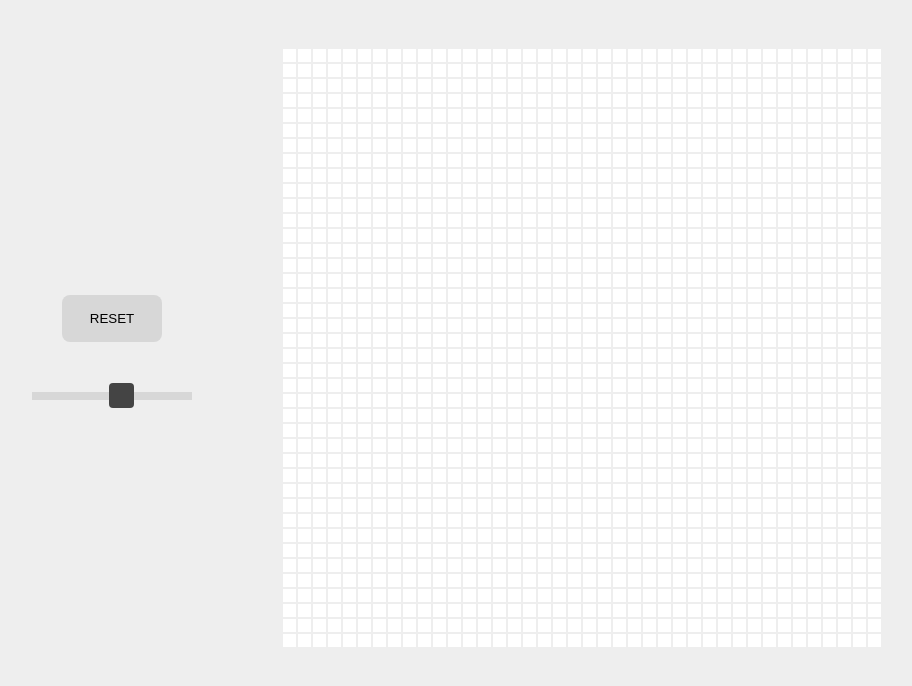
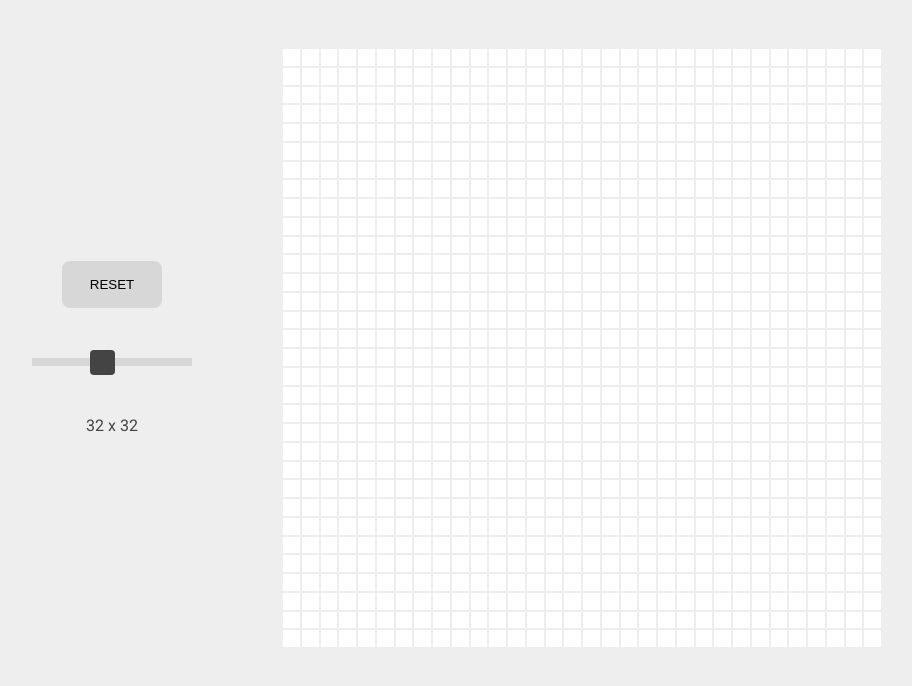
Before and after one commit to mattmuroya/etch-a-sketch, a plain HTML site: page index.html in a window 1280 px wide. Shown: the part 112-798 px from the top of the page, without its empty margins (58-970 px from the left). Drawn offline with Linux system fonts and the light colour scheme; a web font is replaced by a local one.

Commit message:
made slider dynamic and added size indicator

```diff
--- a/index.html
+++ b/index.html
@@ -18,7 +18,8 @@
   <div class="wrapper">
     <div class="controls">
       <button class="reset-btn">RESET</button>
-      <input class="slider" type="range" min="8" max="64" step="8">
+      <input class="slider" type="range" min="8" max="64" step="8" value="32">
+      <div class="size-indicator">32 x 32</div>
     </div>
     <div class="grid"></div>
     <div class="right-margin"></div>
--- a/script.js
+++ b/script.js
@@ -1,4 +1,5 @@
 const slider = document.querySelector('.slider');
+slider.value = 32;
 
 // draw the grid
 const grid = document.querySelector('.grid');
@@ -37,13 +38,20 @@ function resetCells() {
 }
 
 // read slider and change size
-slider.addEventListener('mouseup', (e) => {
+const sizeIndicator = document.querySelector('.size-indicator');
+slider.addEventListener('input', (e) => {
   clearGrid();
   drawCells(e.target.value);
-  makeCellsListen();
+  sizeIndicator.textContent = slider.value + ' x ' + slider.value;
   //console.log(`slider changed to ${e.target.value}`);
 });
 
+// makeCellsListen called separately to improve performance
+slider.addEventListener('mouseup', (e) => {
+  makeCellsListen();
+});
+
+// helper function to clear grid for resizing
 function clearGrid() {
   const gridCells = document.querySelectorAll('.grid-cell')
   gridCells.forEach((cell) => {
--- a/style.css
+++ b/style.css
@@ -54,6 +54,10 @@ button:active {
   color: #fff;
 }
 
+.slider-container {
+  display: flex;
+}
+
 /* The slider itself */
 .slider {
   flex: 0 0 auto;
@@ -100,6 +104,11 @@ button:active {
   background-color: #660b0b;
 }
 
+.size-indicator {
+  margin: 0;
+  padding: 0;
+}
+
 .grid {
   flex: 0 0 auto;
   background-color: #fff;
```
